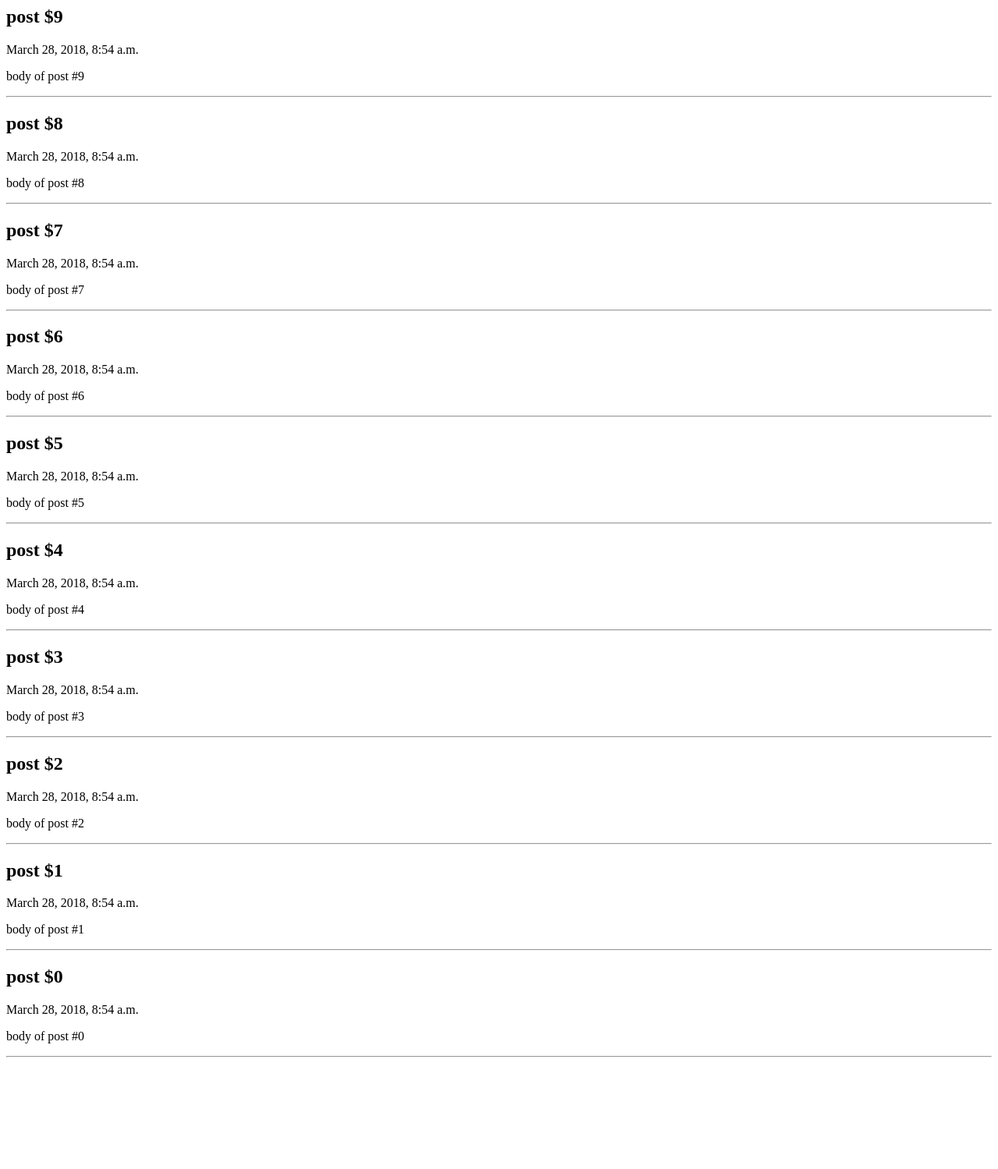
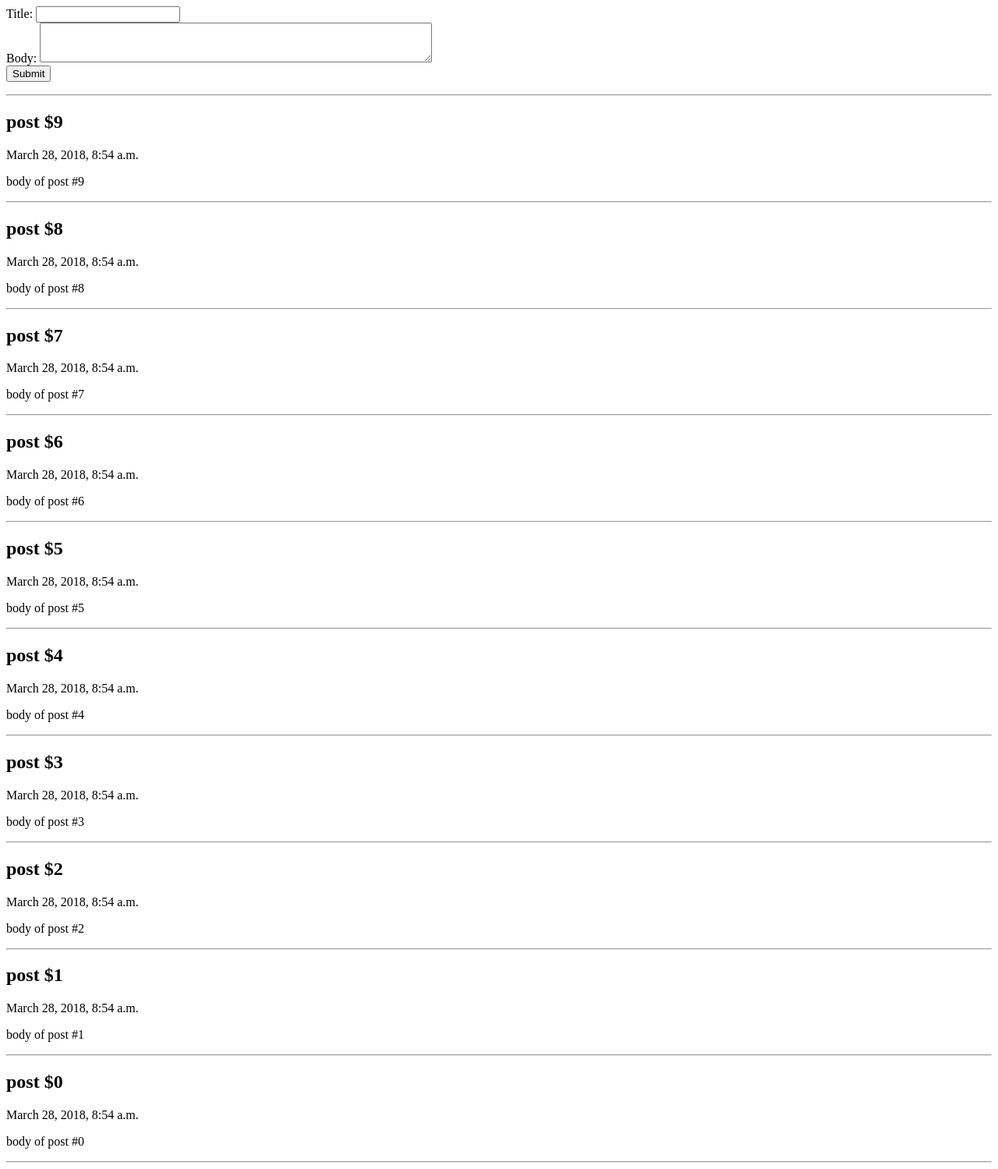
Before and after one commit to luyangong/lyg, a Django app: page /blog/ in a window 1280 px wide. Shown: the whole page at 78% size. Before the commit the page ends 1356 px from the top, so only its background shows below. Run offline with Django 3.2, Linux system fonts and the light colour scheme; data comes from the database, SQL or seed files in the repository.

Commit message:
deal with the input

```diff
--- a/core_python/mysite/blog/templates/archive.html
+++ b/core_python/mysite/blog/templates/archive.html
@@ -1,4 +1,13 @@
 <!-- archive.html -->
+<form action="/blog/create/" method="post">{% csrf_token %}
+Title:
+<input type=text name=title><br>
+Body:
+<textarea name=body rows=3 cols=60></textarea><br>
+<input type=submit>
+</form>
+<hr>
+
 {% for post in posts %}
 <h2>{{ post.title }}</h2>
 <p>{{ post.timestamp }}</p>
--- a/core_python/mysite/blog/urls.py
+++ b/core_python/mysite/blog/urls.py
@@ -3,4 +3,5 @@ from blog import views
 
 urlpatterns = [
     path('', views.archive),
+    path('create/', views.create_blogpost),
 ]
--- a/core_python/mysite/blog/views.py
+++ b/core_python/mysite/blog/views.py
@@ -1,6 +1,7 @@
 from django.shortcuts import render
-# from django.http import HttpResponse
-# from django.template import loader, Context
+from django.http import HttpResponseRedirect
+from datetime import datetime
+# from django.template import RequestContext
 from blog.models import BlogPost
 
 # Create your views here.
@@ -9,3 +10,12 @@ def archive(request):
     return render(request, "archive.html",
     {'posts': posts, }
     )
+
+def create_blogpost(request):
+    if request.method == 'POST':
+        BlogPost(
+        title=request.POST.get('title'),
+        body=request.POST.get('body'),
+        timestamp=datetime.now(),
+        ).save()
+    return HttpResponseRedirect('/blog/')
```
